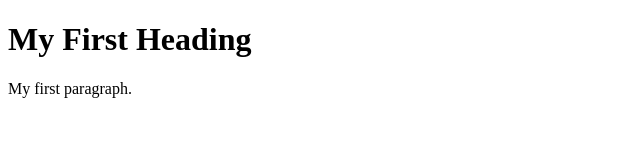
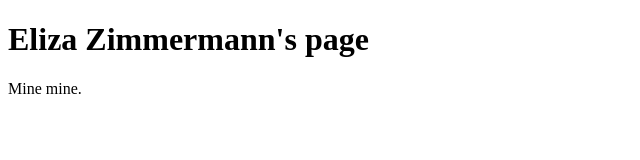
Before and after one commit to KenPowerClassroom/ixd-project-2024-ElizaZimmermann, a plain HTML site: page index.html in a window 1280 px wide. Shown: the whole page, without its empty margins (0-640 px from the left). Drawn offline with Linux system fonts and the light colour scheme.

Commit message:
first commit

```diff
--- a/index.html
+++ b/index.html
@@ -2,8 +2,8 @@
 <html>
 <body>
 
-<h1>My First Heading</h1>
-<p>My first paragraph.</p>
+<h1>Eliza Zimmermann's page</h1>
+<p>Mine mine.</p>
 
 </body>
 </html>
```
